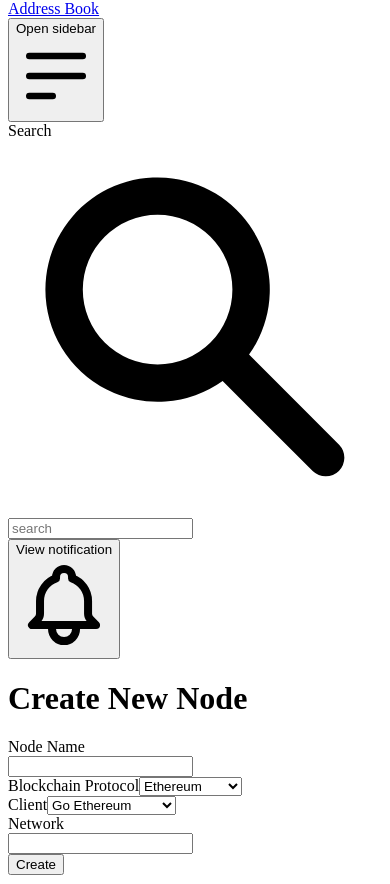
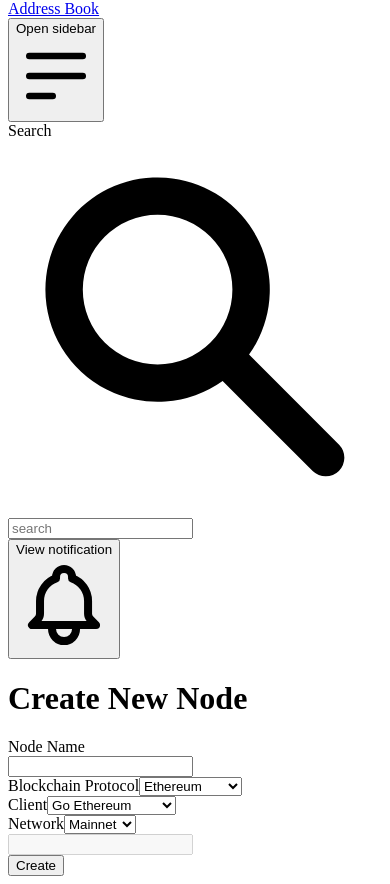
Before and after one commit to kotalco/community-dashboard, a Next.js app: page /createnode in a window 390 px wide. Shown: the part 4156-5040 px from the top of the page. Built offline with nearby package versions, Linux system fonts and the light colour scheme.

Commit message:
CreateEthereumNode: Separate ethereum node in its own form

```diff
--- a/components/molecules/Select/Select.tsx
+++ b/components/molecules/Select/Select.tsx
@@ -7,14 +7,15 @@ interface Props {
   options: SelectOption[]
   name: string
   label: string
+  rounded?: string
   defaultValue?: string
   onChange?: (e: React.ChangeEvent<HTMLSelectElement>) => void
 }
 
 const Select = React.forwardRef<HTMLSelectElement, Props>(
-  ({ options, name, label, onChange, defaultValue }, ref) => {
+  ({ options, name, label, onChange, defaultValue, rounded }, ref) => {
     return (
-      <div className="mt-4">
+      <div className="mt-4 max-w-xs">
         <InputLabel
           htmlFor={name}
           className="block text-sm font-medium text-gray-700"
@@ -27,7 +28,9 @@ const Select = React.forwardRef<HTMLSelectElement, Props>(
           name={name}
           ref={ref}
           onChange={onChange}
-          className="mt-1 block w-48 pl-3 pr-10 py-2 text-base border-gray-300 focus:outline-none focus:ring-indigo-500 focus:border-indigo-500 sm:text-sm rounded-md"
+          className={`mt-1 block w-full pl-3 pr-10 py-2 text-base border-gray-300 focus:outline-none focus:ring-indigo-500 focus:border-indigo-500 sm:text-sm ${
+            rounded ? rounded : 'rounded-md '
+          }`}
         >
           {options.map((option, i) => (
             <option key={i} value={option.value}>
--- a/components/molecules/TextInput/TextInput.tsx
+++ b/components/molecules/TextInput/TextInput.tsx
@@ -6,11 +6,13 @@ import ExclamationCircleIcon from '@components/Icons/ExclamationCircleIcon/Excla
 interface Props {
   name: string
   placeholder?: string
+  className?: string
   label?: string
   disabled?: boolean
-  className?: string
+  rounded?: string
   error?: string
   onBlur?: (e: React.FocusEvent<HTMLInputElement>) => void
+  onChange?: (e: React.ChangeEvent<HTMLInputElement>) => void
 }
 
 const TextInput = React.forwardRef<HTMLInputElement, Props>(
@@ -18,6 +20,7 @@ const TextInput = React.forwardRef<HTMLInputElement, Props>(
     {
       label,
       name,
+      rounded,
       className = '',
       disabled = false,
       placeholder = '',
@@ -31,12 +34,12 @@ const TextInput = React.forwardRef<HTMLInputElement, Props>(
         {label && (
           <InputLabel
             htmlFor={name}
-            className={`block text-sm font-medium text-gray-700 ${className}`}
+            className={`block text-sm font-medium text-gray-700 mb-1 ${className}`}
           >
             {label}
           </InputLabel>
         )}
-        <div className="mt-1 relative w-96">
+        <div className="relative max-w-xs">
           <input
             onBlur={onBlur}
             placeholder={placeholder}
@@ -45,7 +48,9 @@ const TextInput = React.forwardRef<HTMLInputElement, Props>(
             disabled={disabled}
             type="text"
             id={name}
-            className="shadow-sm focus:ring-indigo-500 focus:border-indigo-500 block w-full sm:text-sm border-gray-300 rounded-md"
+            className={`shadow-sm focus:ring-indigo-500 focus:border-indigo-500 block w-full sm:text-sm border-gray-300 ${
+              disabled ? 'bg-gray-200' : 'bg-transparent'
+            } ${rounded ? rounded : 'rounded-md '}`}
           />
           {error && (
             <div className="absolute inset-y-0 right-0 pr-3 flex items-center pointer-events-none">
--- a/components/organisms/CreateEthereumNodeForm/CreateEthereumNodeForm.tsx
+++ b/components/organisms/CreateEthereumNodeForm/CreateEthereumNodeForm.tsx
@@ -1,5 +1,86 @@
-const CreateEthereumNodeForm: React.FC = () => {
-  return <div />
+import { useState } from 'react'
+import { useForm } from 'react-hook-form'
+import { useRouter } from 'next/router'
+
+import Select from '@components/molecules/Select/Select'
+import TextInput from '@components/molecules/TextInput/TextInput'
+import Button from '@components/atoms/Button/Button'
+import { createNode } from '@utils/requests'
+import {
+  ethereumNodeClientsOptions,
+  ethereumNodeNetworkOptions,
+} from '@data/data'
+
+type FormData = {
+  client: string
+  selectNetwork: string
+  textNetwork: string
+}
+
+interface Props {
+  nodeName: string
+}
+
+const CreateEthereumNodeForm: React.FC<Props> = ({ nodeName }) => {
+  const [submitError, setSubmitError] = useState('')
+  const router = useRouter()
+  const { register, handleSubmit, watch } = useForm<FormData>()
+  const { selectNetwork } = watch(['selectNetwork', 'textNetwork'])
+
+  const onSubmit = async ({ client, selectNetwork, textNetwork }: FormData) => {
+    if (!nodeName) return
+    const network = textNetwork ? textNetwork : selectNetwork
+
+    const body = { name: nodeName, client, network }
+
+    try {
+      setSubmitError('')
+      const node = await createNode('ethereum', body)
+      localStorage.setItem('node', JSON.stringify(node))
+      router.push('/')
+    } catch (e) {
+      setSubmitError(e.response.data.error)
+    }
+  }
+
+  return (
+    <>
+      <div className="px-4 sm:px-6">
+        {/* Client */}
+        <Select
+          label="Client"
+          options={ethereumNodeClientsOptions}
+          name="client"
+          ref={register}
+        />
+        {/* Network */}
+        <Select
+          label="Network"
+          rounded="rounded-none rounded-t-md"
+          options={[
+            ...ethereumNodeNetworkOptions,
+            { label: 'Other', value: '' },
+          ]}
+          name="selectNetwork"
+          ref={register}
+        />
+        <TextInput
+          rounded="rounded-none rounded-b-md"
+          name="textNetwork"
+          ref={register}
+          // error={formState.errors.network?.message}
+          disabled={selectNetwork !== ''}
+        />
+
+        {submitError && (
+          <p className="text-center text-red-500 my-5">{submitError}</p>
+        )}
+      </div>
+      <div className="px-4 py-3 mt-6 bg-gray-50 text-right sm:px-6">
+        <Button onClick={handleSubmit(onSubmit)}>Create</Button>
+      </div>
+    </>
+  )
 }
 
 export default CreateEthereumNodeForm
--- a/components/organisms/CreateNodeForm/CreateNodeForm.tsx
+++ b/components/organisms/CreateNodeForm/CreateNodeForm.tsx
@@ -1,19 +1,15 @@
-import React, { useState } from 'react'
-import { useRouter } from 'next/router'
+import React from 'react'
 import { useForm } from 'react-hook-form'
 
 import TextInput from '@components/molecules/TextInput/TextInput'
 import Select from '@components/molecules/Select/Select'
-import Button from '@components/atoms/Button/Button'
-import { protocolSelectOptions, ethereumNodeClientsOptions } from '@data/data'
+import { protocolSelectOptions } from '@data/data'
 import { Protocol } from '@enums/Protocol'
-import { createNode } from '@utils/requests'
+import CreateEthereumNodeForm from '../CreateEthereumNodeForm/CreateEthereumNodeForm'
 
-type FormData = {
+export type FormData = {
   name: string
   protocol: string
-  network: string
-  client: string
 }
 
 const defaultValues = {
@@ -21,30 +17,15 @@ const defaultValues = {
 }
 
 const CreateNodeForm: React.FC = () => {
-  const [submitError, setSubmitError] = useState('')
-  const router = useRouter()
-  const { register, handleSubmit, watch, formState } = useForm<FormData>({
+  const { register, watch, formState } = useForm<FormData>({
+    mode: 'onTouched',
     defaultValues,
   })
-  const { protocol } = watch(['protocol'])
+  const { protocol, name } = watch(['protocol', 'name'])
 
-  const onSubmit = async (data: FormData) => {
-    const { name, protocol, network, client } = data
-    const body = { name, network, client }
-
-    try {
-      setSubmitError('')
-      const node = await createNode(protocol, body)
-      localStorage.setItem('node', JSON.stringify(node))
-      router.push('/')
-    } catch (e) {
-      setSubmitError(e.response.data.error)
-    }
-  }
   return (
     <form>
-      <div>
-        <div className="px-4 py-5 sm:p-6">
+      <div className="px-4 pt-6 sm:px-6">
         {/* Node Name */}
         <TextInput
           name="name"
@@ -60,51 +41,13 @@ const CreateNodeForm: React.FC = () => {
           name="protocol"
           ref={register}
         />
+      </div>
 
       {protocol === Protocol.ethereum && (
-            <>
-              {/* Client */}
-              <Select
-                label="Client"
-                options={ethereumNodeClientsOptions}
-                name="client"
-                ref={register}
-              />
-              {/* Network */}
-              <TextInput
-                className="mt-5"
-                name="network"
-                label="Network"
-                ref={register({ required: 'Please provide a network name.' })}
-                error={formState.errors.network?.message}
-              />
-            </>
+        <CreateEthereumNodeForm nodeName={name} />
       )}
 
-          {/* Show Advanced Setting */}
-          {/* <div
-            className={`block mt-4 text-red-500 cursor-pointer hover:text-red-600 ${
-              showAdvanced ? 'hidden' : ''
-            }`}
-            onClick={() => setShowAdvanced(true)}
-          >
-            Show Advanced Settings
-            <Typography variant="p" className="text-black">
-              I know what I am doing
-            </Typography>
-          </div> */}
-
-          {/* <CreateIPFSNodeForm showAdvanced={showAdvanced} /> */}
-
       {/* <!-- end: content here --> */}
-        </div>
-        {submitError && (
-          <p className="text-center text-red-500 mb-5">{submitError}</p>
-        )}
-        <div className="px-4 py-3 bg-gray-50 text-right sm:px-6">
-          <Button onClick={handleSubmit(onSubmit)}>Create</Button>
-        </div>
-      </div>
     </form>
   )
 }
--- a/src/data/data.ts
+++ b/src/data/data.ts
@@ -22,7 +22,6 @@ export const ethereumNodeNetworkOptions: SelectOption[] = [
   { label: 'Rinkeby', value: EthereumNetwork.rinkeby },
   { label: 'Ropsten', value: EthereumNetwork.ropsten },
   { label: 'Goerli', value: EthereumNetwork.goerli },
-  { label: 'Other', value: EthereumNetwork.other },
 ]
 
 export const ENDPOINTS = [
```
Lines whose indentation alone changed are shown as unchanged.
